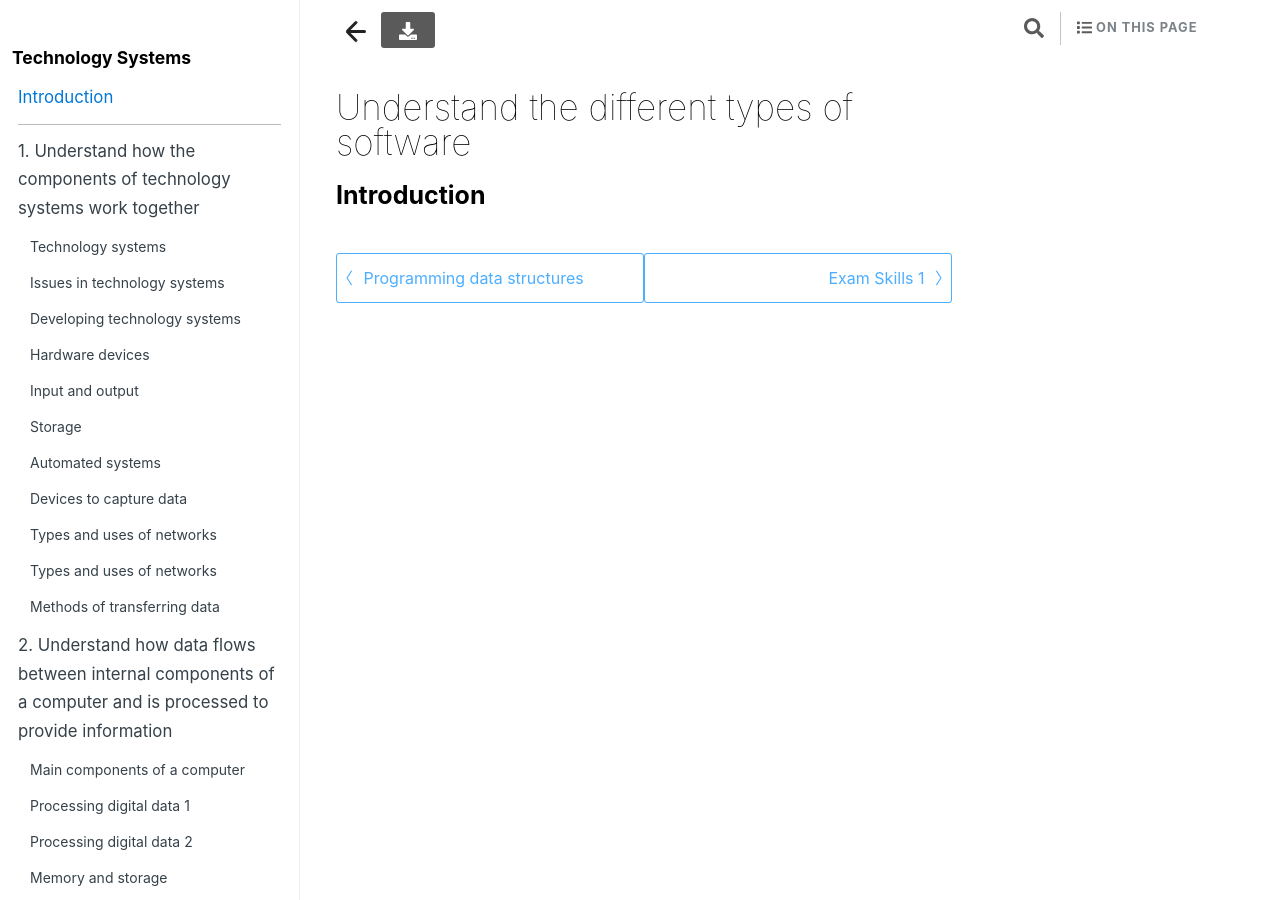
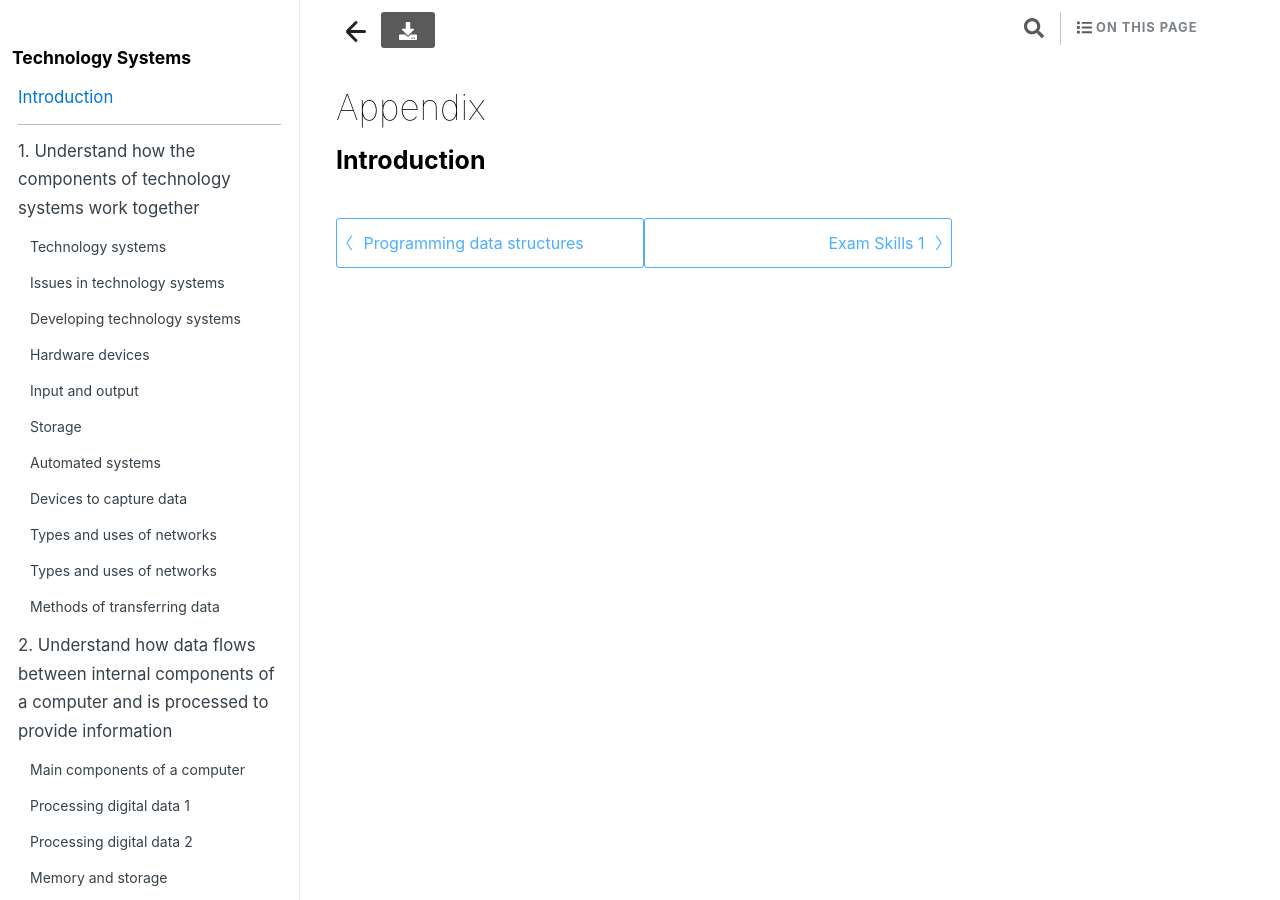
Before and after one commit to chrsyng/btl2techsystems, a Jekyll site: the page built from _build/appendix/intro.html, in a window 1280 px wide. Built offline with Jekyll 4.4.1, drawn with Linux system fonts in a browser that asks for light colours; comment, search, counter and statistics services are not loaded.

Commit message:
rebuild to pick up toc changes?

```diff
--- a/_build/appendix/intro.html
+++ b/_build/appendix/intro.html
@@ -1,6 +1,6 @@
 ---
 title: |-
-  Understand the different types of software
+  Appendix
 pagenum: 35
 prev_page:
   url: /aimC/C12.html
@@ -13,7 +13,7 @@ comment: "***PROGRAMMATICALLY GENERATED, DO NOT EDIT. SEE ORIGINAL FILES IN /con
 ---
 
     <main class="jupyter-page">
-    <div id="page-info"><div id="page-title">Understand the different types of software</div>
+    <div id="page-info"><div id="page-title">Appendix</div>
 </div>
     <div class="jb_cell">
 
```
